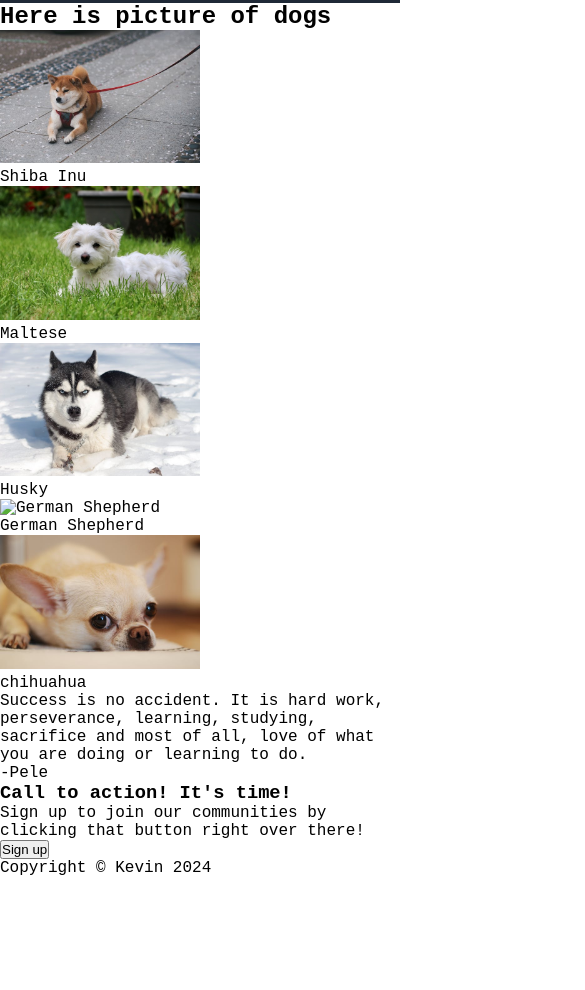
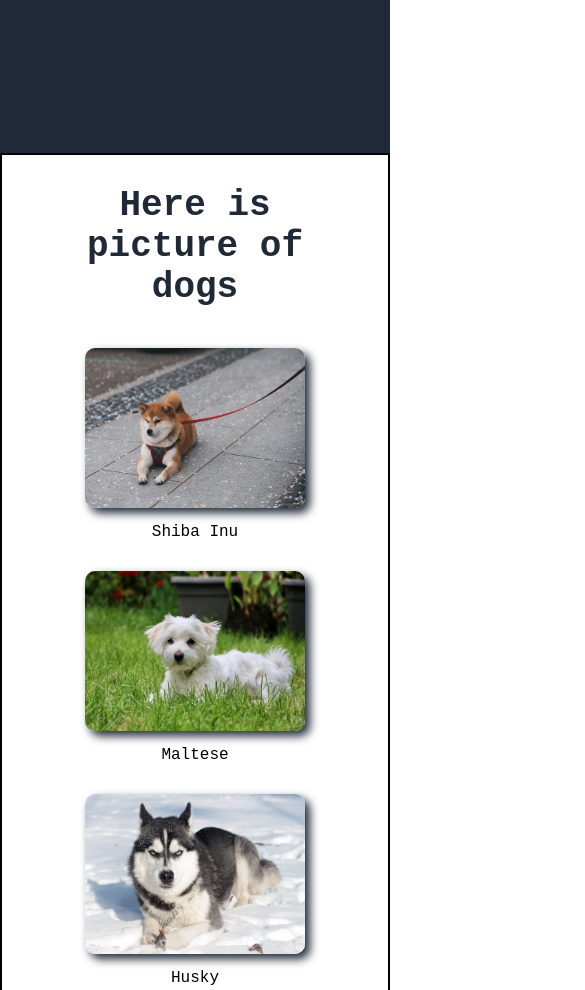
Before and after one commit to FLeafy/odin-landing-page, a plain HTML site: page index.html in a window 390 px wide. Shown: the part 497-1487 px from the top of the page, 585 px wide, since content can reach past the window. Before the commit the page ends 1374 px from the top, so only its background shows below. Drawn offline with Linux system fonts and the light colour scheme.

Commit message:
feat: Finish styling the page
Finished styling all element of the page, also tried to make it responsive using media.

PS: I haven't learn about media from TOP yet, so what I did was just using my own knowledge
of seeing code about media before from TOP example.

```diff
--- a/index.html
+++ b/index.html
@@ -36,42 +36,49 @@
       <!-- Top -->
       <div class="top">
         <h2>Here is picture of dogs</h2>
-        <div>
+        <div class="container">
+          <div class="card">
             <img src="./images/shiba-inu.jpg" alt="Shiba inu">
             <p>Shiba Inu</p>
           </div>
-        <div>
+          <div class="card">
             <img src="./images/maltese.jpg" alt="Maltese">
             <p>Maltese</p>
           </div>
-        <div>
+          <div class="card">
             <img src="./images/husky.jpg" alt="Husky">
             <p>Husky</p>
           </div>
-        <div>
+          <div class="card">
             <img src="./images/german-shepherd.jpg" alt="German Shepherd">
             <p>German Shepherd</p>
           </div>
-        <div>
+          <div class="card">
             <img src="./images/chihuahua.jpg" alt="chihuahua">
             <p>chihuahua</p>
+          </div>
         </div>
       </div>
 
       <!-- Middle -->
       <div class="middle">
-        <p>Success is no accident. It is hard work, perseverance, learning, studying, sacrifice and most of all, love of what you are doing or learning to do.</p>
-        <p>-Pele</p>
+          <div class="quote-container">
+            <blockquote class="quote" cite="https://www.brainyquote.com/quotes/pele_737774">
+              <p class="quote-text"><em>Success is no accident. It is hard work, perseverance, learning, studying, sacrifice and most of all, love of what you are doing or learning to do.</em></p>
+              <p class="quote-footer">-Pele</p>
+            </blockquote>
+          </div>
       </div>
 
       <!-- Bottom -->
       <div class="bottom">
-        <div class="right-side">
+        <div class="signup">
+          <div class="left-side">
             <h3>Call to action! It's time!</h3>
             <p>Sign up to join our communities by clicking that button right over there!</p>
           </div>
-
           <button>Sign up</button>
+        </div>
       </div>
     </div>
 
--- a/styles.css
+++ b/styles.css
@@ -20,20 +20,29 @@ img {
   width:200px;
 }
 
-.header {
-  height: 500px;
+.header,
+.main,
+.top,
+.middle,
+.bottom,
+blockquote {
   display: flex;
   flex-direction: column;
-  padding: 0px 200px;
+  align-items: center;
 }
 
+/* Header Section */
 .header {
+  padding: 15px 0px;
+  height: 500px;
+  flex: 1 1 auto;
   background-color: #1F2937;
   color: white;
 }
 
 .nav {
-  padding-top: 15px;
+  width: 70%;
+  flex: 0 1 auto;
   display: flex;
   flex-direction: row;
   justify-content: space-between;
@@ -50,9 +59,9 @@ img {
   gap: 40px;
 }
 
-
 .hero {
-  flex: 1;
+  width: 70%;
+  flex: 1 1 auto;
   display: flex;
   justify-content: space-between;
   align-items: center;
@@ -73,6 +82,7 @@ img {
 .hero .left-side > button {
   padding: 8px 30px;
   border-radius: 8px;
+  border: none;
   background-color: #3882F6;
   color: #F9FAF8;
   font-weight: bold;
@@ -86,3 +96,218 @@ img {
   border-radius: 10px;
   box-shadow: 5px 5px #0b192b;
 }
+
+/* Main Section */
+
+/* MainTop Section */
+
+.main {
+  border: 2px solid black;
+  height: 100%;
+}
+
+.main > .top {
+  width: 70%;
+  justify-content: center;
+  flex: 1 1 400px;
+  gap: 40px;
+}
+
+.top h2 {
+  font-size: 36px;
+  font-weight: extra-bold;
+  color: #1f2937;
+}
+
+.top > .container {
+  display: flex;
+  gap: 30px;
+  text-align: center;
+  flex-wrap: wrap;
+}
+
+.card > img {
+  width: 220px;
+  height: 160px;
+  border-radius: 10px;
+  box-shadow: 5px 5px 10px #1F2937;
+  margin-bottom: 10px;
+}
+
+/* Main Middle Section*/
+.main > .middle {
+  width: 100%;
+  flex: 1 1 400px;
+  background-color: #E5E7EB;
+  justify-content: center;
+}
+
+.middle .quote-container {
+  width: 70%;
+  display: flex;
+  justify-content: center;
+}
+
+.quote-container > blockquote {
+  width: 60%;
+  gap: 10px;
+}
+
+blockquote > .quote-text {
+  font-size: 36px;
+  font-weight: lighter;
+  color: #1F2937;
+}
+
+blockquote > .quote-footer {
+  align-self: flex-end;
+  margin-right: 60px;
+  font-weight: 800;
+  color: #1F2937;
+}
+
+/* Main Bottom Section */
+.main > .bottom {
+  width: 70%;
+  flex: 1 1 400px;
+  justify-content: center;
+}
+
+.bottom > .signup {
+  width: 90%;
+  padding: 40px 100px;
+  border-radius: 8px;
+  display: flex;
+  justify-content: space-between;
+  align-items: center;
+  background-color: #3882F6;
+  color: #F9FAF8;
+}
+
+.signup .left-side > p {
+  color: #E5E7EB;
+}
+
+.signup button {
+  padding: 8px 40px;
+  border-radius: 8px;
+  border: 2px solid #E5E7EB;
+  background-color: #3882F6;
+  color: #F9FAF8;
+  font-weight: bold;
+}
+
+/* Footer Section */
+/* 18px #e5e7eb */
+
+.footer {
+  display: flex;
+  height: 60px;
+  justify-content: center;
+  align-items: flex-end;
+  background-color: #1F2937;
+  padding-bottom: 10px;
+}
+
+.footer > p {
+  color: #E5E7EB;
+  font-size: 18px;
+}
+
+@media (max-width: 1800px) {
+  .header {
+    height: 650px;
+  }
+
+  .header .nav {
+    width: 100%;
+    padding: 0px 10px;
+  }
+
+  .hero {
+    flex-direction: column;
+    justify-content: space-evenly;
+  }
+
+  .hero .left-side {
+    display: flex;
+    flex-direction: column;
+    align-items: center;
+    text-align: center;
+    gap: 10px;
+  }
+
+  .hero .left-side > h1 {
+    font-size: 40px;
+  }
+
+  .hero img {
+    order: -1;
+    width: 500px;
+    height: 250px;
+  }
+
+  .main .top {
+    padding: 30px 0;
+  }
+
+  .main .top > *{
+    text-align: center;
+    justify-content: center;
+    align-items: center;
+  }
+
+  /* Main Middle */
+  .quote-container blockquote {
+    width: 100%;
+  }
+
+  blockquote > .quote-text{
+    font-size: 30px;
+  }
+
+    .bottom .signup {
+    flex-direction: column;
+    gap: 20px;
+    text-align: center;
+  }
+
+  .signup > button {
+    align-items: flex-start;
+  }
+}
+
+@media (max-width: 700px) {
+  /* Main Bottom */
+  .bottom .signup{
+    width: 100%;
+    padding: 40px 25px;
+  }
+
+  .signup .left-side > p {
+    font-size: 13px;
+  }
+
+  .signup > button {
+    padding: 10px 10px;
+    width: 150px;
+  }
+}
+
+@media (max-width: 500px) {
+  .hero img {
+    width: 350px;
+    height: auto;
+  }
+
+  .quote-container .quote-text {
+    font-size: 25px;
+  }
+
+}
+
+@media (max-width: 400px) {
+  .hero img {
+    display: none;
+  }
+}
```
Lines whose indentation alone changed are shown as unchanged.
